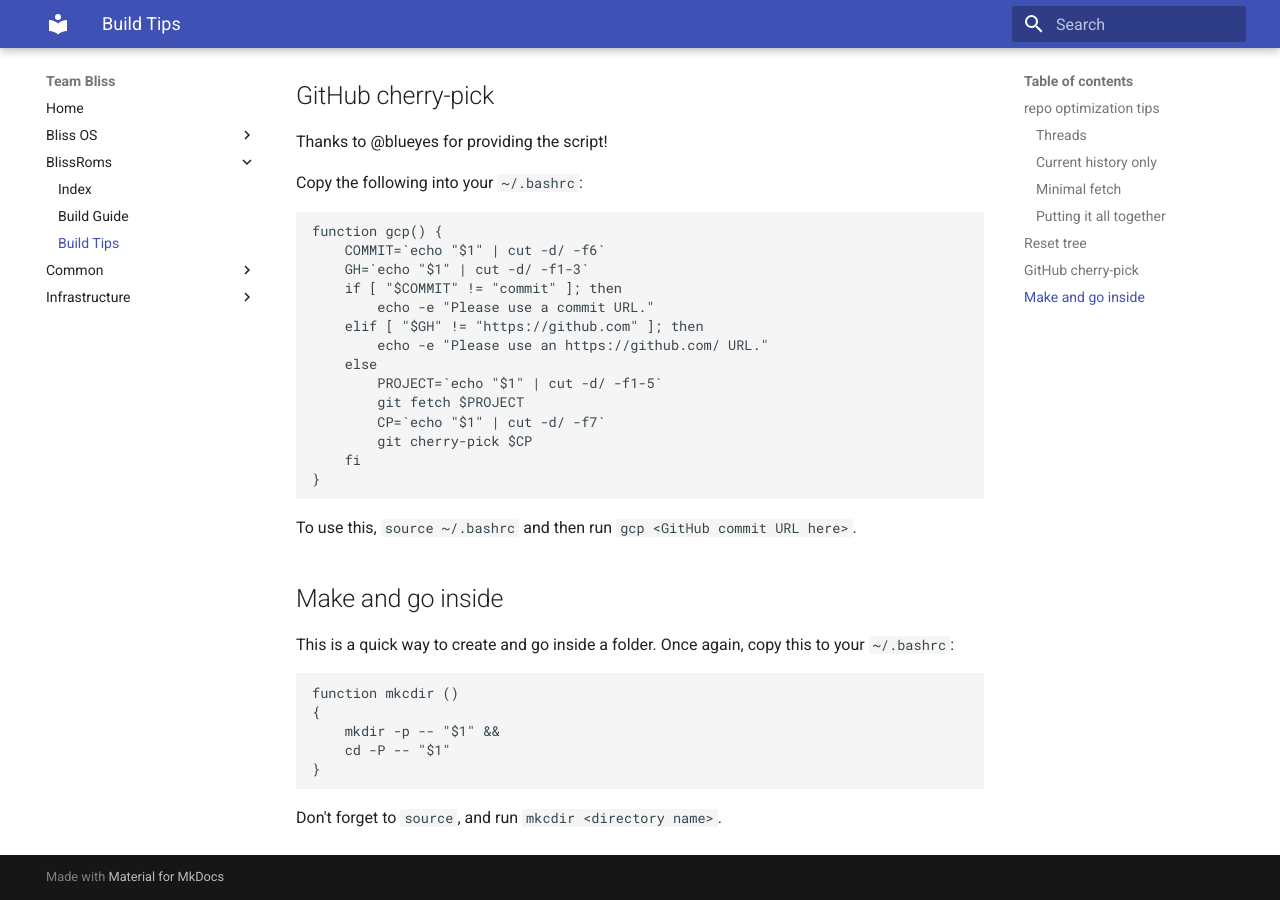
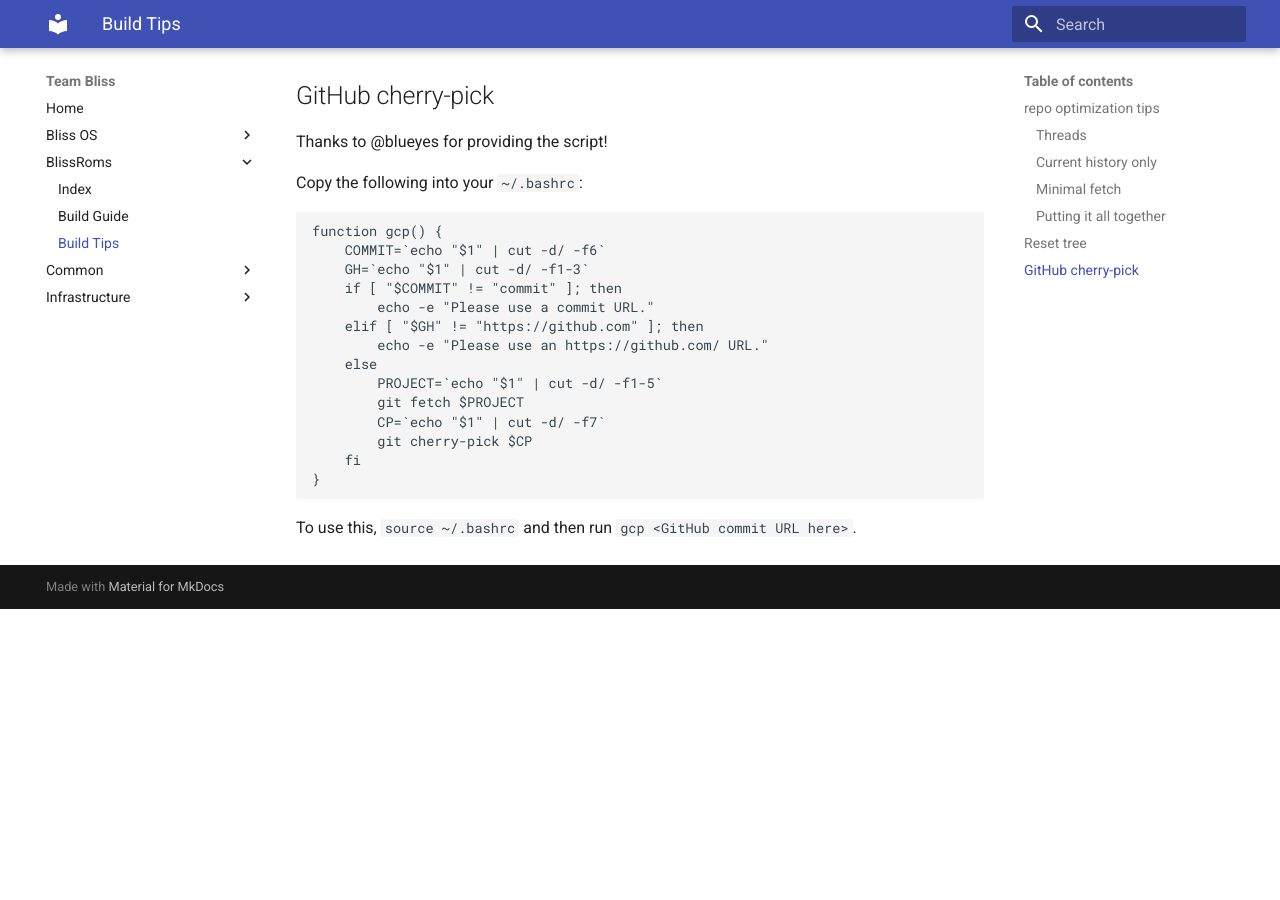
Before and after one commit to BlissRoms/Documentation-old, an MkDocs documentation site: the page built from docs/BlissRoms/build-tips.md, in a window 1280 px wide and 900 px high, scrolled down 2200 px. Built offline with MkDocs 1.6.1 and Material for MkDocs 9.7.7, drawn with Linux system fonts in a browser that asks for light colours; after the commit the page ends 2809 px from its top, so only the background shows below that.

Commit message:
BlissRoms: Remove mkcdir() function
Change-Id: I3cd6ec06471b95210ba9d78af47561eba2ae3efa

```diff
--- a/docs/BlissRoms/build-tips.md
+++ b/docs/BlissRoms/build-tips.md
@@ -87,15 +87,3 @@ Copy the following into your `~/.bashrc`:
     }
 
 To use this, `source ~/.bashrc` and then run `gcp <GitHub commit URL here>`.
-
-## Make and go inside
-
-This is a quick way to create and go inside a folder. Once again, copy this to your `~/.bashrc`:
-
-    function mkcdir ()
-    {
-        mkdir -p -- "$1" &&
-        cd -P -- "$1"
-    }
-
-Don't forget to `source`, and run `mkcdir <directory name>`.
```
